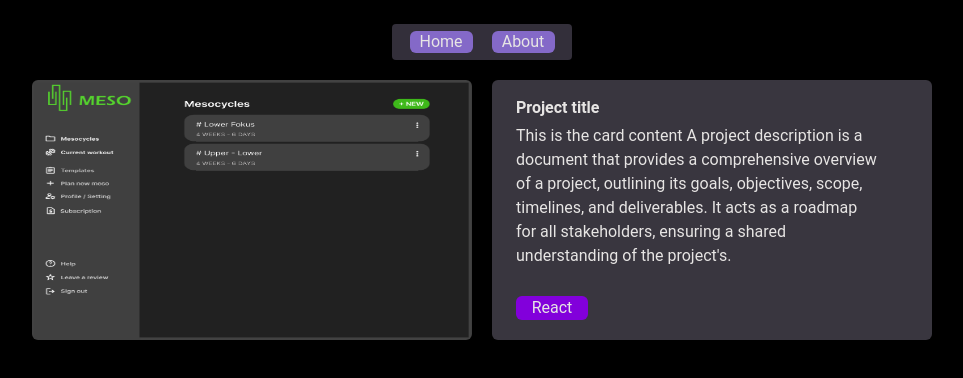
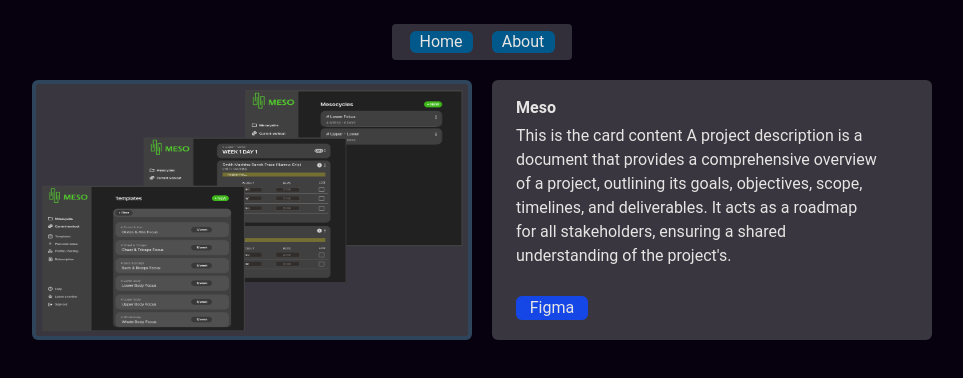
Before and after one commit to Stahelski/PortfolioPage, a Next.js app: page /NewProjectPage in a window 1280 px wide. Shown: the top 378 px of the page, without its empty margins (158-1121 px from the left). Built offline with nearby package versions, Linux system fonts and the light colour scheme.

Commit message:
New project page update color and teck tag

```diff
--- a/src/app/NewHero/page.jsx
+++ b/src/app/NewHero/page.jsx
@@ -112,7 +112,7 @@
 
           <div className="row-start-2 col-start-8 col-end-10 flex justify-around items-center bg-[#1f1d22]">
             <p
-              className=" cursor-pointer h-6 w-6 bg-blue-700 rounded-full flex justify-center items-center transfor hover:scale-112 transition-transform duration-75"
+              className=" cursor-pointer h-6 w-6 bg-sky-800 rounded-full flex justify-center items-center transfor hover:scale-112 transition-transform duration-75"
               href="https://github.com/Stahelski"
               target="_blank"
               rel="noopener noreferrer"
@@ -120,8 +120,8 @@
               <img src="/Github.svg" alt="github logo" className="h-4.5"></img>
             </p>
             <p
-              className="cursor-pointer h-6 w-6 bg-blue-700 rounded-full flex justify-center items-center"
-              href=""
+              className="cursor-pointer h-6 w-6 bg-sky-800 rounded-full flex justify-center items-center transfor hover:scale-112 transition-transform duration-75"
+              href="#"
               target="_blank"
               rel="noopener noreferrer"
             >
--- a/src/app/NewProjectPage/page.jsx
+++ b/src/app/NewProjectPage/page.jsx
@@ -4,17 +4,17 @@
 
 export default function NewProjectPage() {
   return (
-    <div className="NewProjectPage bg-[#000000] min-h-screen max-w-9xl flex flex-col">
+    <div className="NewProjectPage bg-[#06000f] min-h-screen max-w-9xl flex flex-col">
       <div className="NPP-Navbar h-10 max-w-9xl pt-1 mt-5 flex justify-center items-center">
         <div className="innerContainer h-full w-45 py-1 bg-[#332f3a] rounded-sm flex justify-around items-center">
           <a
-            className="homeLink cursor-pointer bg-[#8469c8] text-stone-200 h-[80%] w-[35%] ml-2 rounded-md flex justify-center items-center hover:bg-[#8f74d1]"
+            className="homeLink cursor-pointer bg-sky-800 text-stone-200 h-[80%] w-[35%] ml-2 rounded-md flex justify-center items-center hover:bg-[#1171af]"
             href="/"
           >
             Home
           </a>
           <a
-            className="AboutLink cursor-pointer bg-[#8469c8] text-stone-200 h-[80%] w-[35%] mr-2 rounded-md flex justify-center items-center hover:bg-[#8f74d1]"
+            className="AboutLink cursor-pointer bg-sky-800 text-stone-200 h-[80%] w-[35%] mr-2 rounded-md flex justify-center items-center hover:bg-[#1171af]"
             href="aboutPage"
           >
             About
@@ -22,10 +22,10 @@
         </div>
       </div>
       <ProjectCard
-        image="/GymAppPage1.png"
-        title="Project title"
+        image="/GymAppPage123.png"
+        title="Meso"
         projectDescription="This is the card content A project description is a document that provides a comprehensive overview of a project, outlining its goals, objectives, scope, timelines, and deliverables. It acts as a roadmap for all stakeholders, ensuring a shared understanding of the project's."
-        teckLable="React"
+        teckLable="Figma"
       />
     </div>
   );
--- a/src/app/aboutPage/page.jsx
+++ b/src/app/aboutPage/page.jsx
@@ -109,7 +109,7 @@
                 <div className="absolute -inset-4 bg-gradient-to-r from-amber-50 to-amber-100 rounded-2xl blur opacity-40 group-hover:opacity-60 transition duration-1000 group-hover:duration-200 animate-tilt"></div>
                 <div className="relative">
                   <img
-                    src="/MEEEEEE2 – Kopi.png"
+                    src="/ImgMeHover.jpg"
                     alt="Profile"
                     className="w-full h-[500px] object-cover rounded-2xl shadow-2xl transform group-hover:scale-105 transition-transform duration-500"
                   />
--- a/src/app/components/atoms/honeyComb.css
+++ b/src/app/components/atoms/honeyComb.css
@@ -26,5 +26,5 @@
 .row .box:hover {
   transition: ease-in 0.01s;
   transform: scale(1.09);
-  background: #021b58;
+  background: #03277596;
 }
--- a/src/app/components/molecules/ProjectCard.jsx
+++ b/src/app/components/molecules/ProjectCard.jsx
@@ -6,14 +6,14 @@
       <img
         src={props.image}
         alt={props.title}
-        className="Left h-full w-110 mx-2.5 bg-amber-50 rounded-md hover:border-2 border-blue-500"
+        className="Left h-full w-110 mx-2.5 p-1 bg-[#39363f] rounded-md border-4 border-sky-600/20"
       />
       <div className="Right h-full w-110 mx-2.5 rounded-md bg-[#39363f] text-stone-200">
         <h2 className="h-6 w-full pl-6 mt-4 mb-1 font-bold">{props.title}</h2>
         <p className="h-41 w-full pl-6 pr-13 mb-2">
           {props.projectDescription}
         </p>
-        <div className="w-18 h-6 ml-6 mb-4 rounded-md bg-purple-700 text-stone-200 flex justify-center items-center">
+        <div className="w-18 h-6 ml-6 mb-4 rounded-md bg-blue-700 text-stone-200 flex justify-center items-center">
           {props.teckLable}
         </div>
       </div>
--- a/src/app/layout.js
+++ b/src/app/layout.js
@@ -27,7 +27,7 @@
   return (
     <html lang="en">
       <body
-        className={`${geistSans.variable} ${geistMono.variable} ${play.variable} antialiased bg-[#022039]`}
+        className={`${geistSans.variable} ${geistMono.variable} ${play.variable} antialiased bg-[#021e35]`}
       >
         {children}
       </body>
```
